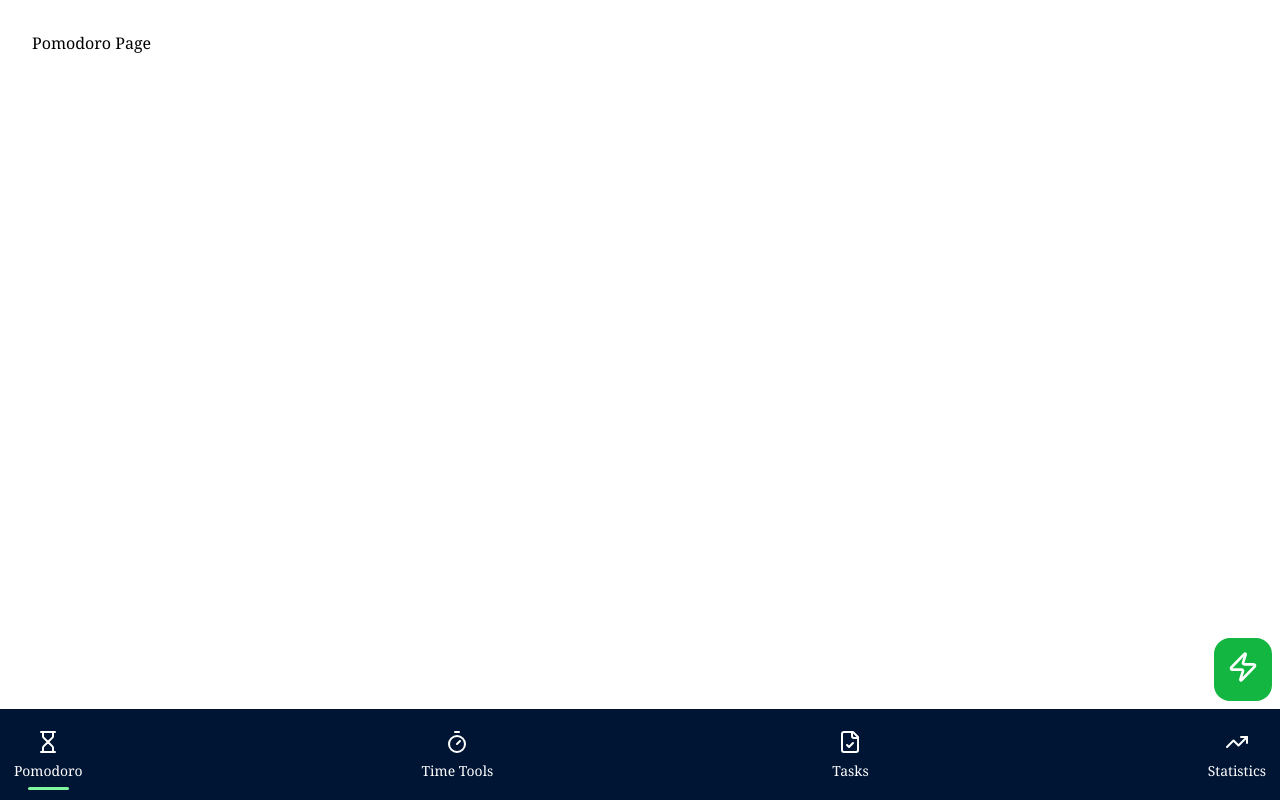
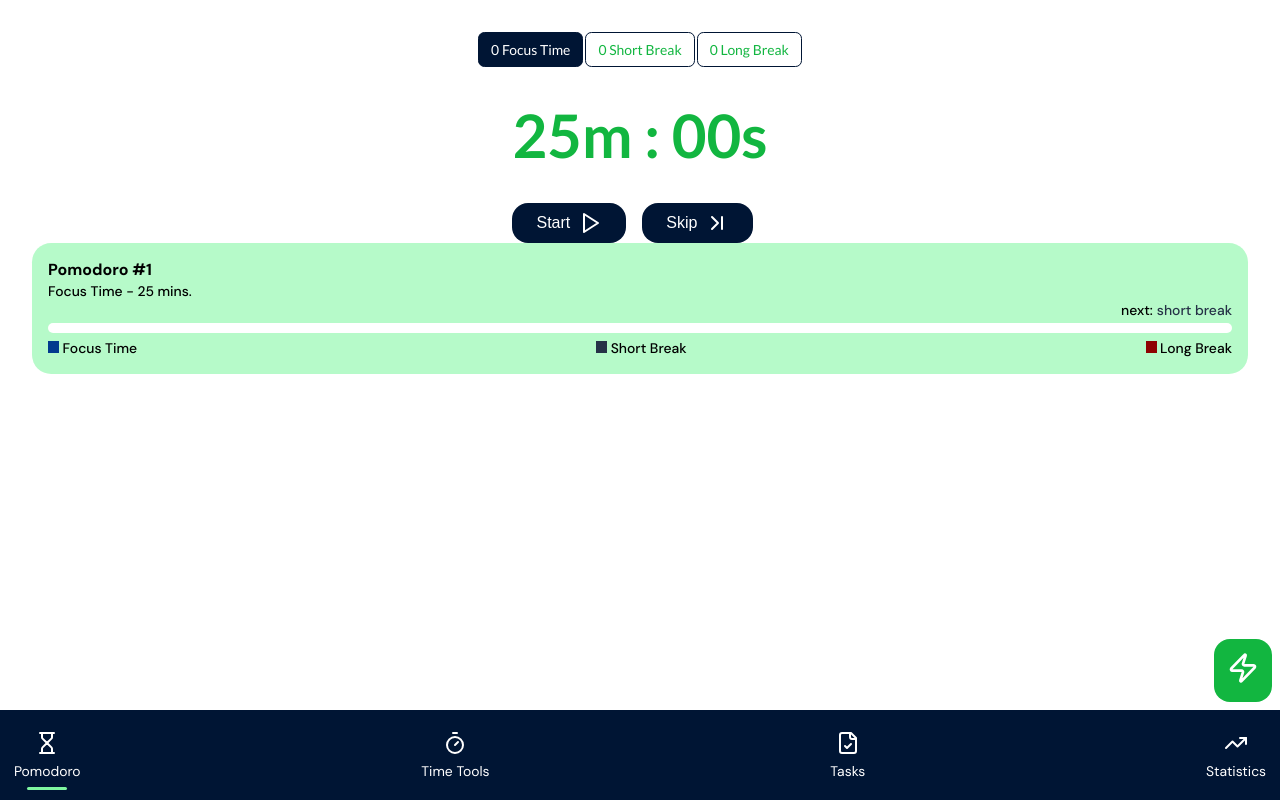
Before and after one commit to niyoj/pomodize, a Next.js app: page /pomodoro in a window 1280 px wide. Built offline with nearby package versions, Linux system fonts and the light colour scheme.

Commit message:
create static version of pomodoro details chart

```diff
--- a/app/(home)/pomodoro/page.js
+++ b/app/(home)/pomodoro/page.js
@@ -1,3 +1,22 @@
+"use client";
+
+import { useState } from "react";
+import { PomodoroTimer, PomodoroDetails } from "@/app/_features";
+
 export default function PomodoroPage() {
-  return <p>Pomodoro Page</p>;
+  const [sessionInfo, setSessionInfo] = useState({
+    current: "focus",
+    info: {
+      focus: 0,
+      break: 0,
+      longBreak: 0,
+    },
+  });
+
+  return (
+    <>
+      <PomodoroTimer colorfull={true} />
+      <PomodoroDetails />
+    </>
+  );
 }
--- a/app/_features/index.js
+++ b/app/_features/index.js
@@ -1,3 +1,4 @@
 export * from "./_ui";
 export { Navbar } from "./navbar/navbar.js";
-export {PomodoroTimer} from "./pomodoro-timer/pomodoro-timer.js";
+export { PomodoroTimer } from "./pomodoro-timer/pomodoro-timer.js";
+export { PomodoroDetails } from "./pomodoro-details/pomodoro-details.js";
--- /dev/null
+++ b/app/_features/pomodoro-details/pomodoro-details.js
@@ -0,0 +1,41 @@
+import styles from "./pomodoro-details.module.css";
+
+const pomodoroSessionInfo = [
+  { name: "focus", display: "focus time", color: "#023A8E" },
+  { name: "break", display: "short break", color: "#263247" },
+  { name: "longBreak", display: "long break", color: "#8E0202" },
+];
+
+export function PomodoroDetails() {
+  return (
+    <section className={styles["details"]}>
+      <p>Pomodoro #1</p>
+      <small>Focus Time - 25 mins.</small>
+
+      <div className={styles["details__bar__wrapper"]}>
+        <small>
+          next:
+          <span
+            style={{ color: "var(--color-neutral-700)", marginLeft: "4px" }}
+          >
+            short break
+          </span>
+        </small>
+
+        <div className={styles["details__bar"]}></div>
+
+        <div className={styles["details__legends"]}>
+          {pomodoroSessionInfo.map((item) => (
+            <div key={item.name} className={styles["legend"]}>
+              <div
+                className={styles["legend__color"]}
+                style={{ backgroundColor: item.color }}
+              />
+              <small>{item.display}</small>
+            </div>
+          ))}
+        </div>
+      </div>
+    </section>
+  );
+}
--- /dev/null
+++ b/app/_features/pomodoro-details/pomodoro-details.module.css
@@ -0,0 +1,46 @@
+.details {
+  background-color: var(--color-green-200);
+  border-radius: 1.2rem;
+  padding: 1rem;
+}
+
+.details > p {
+  font-weight: 700;
+}
+.details small {
+  font-weight: 500;
+}
+
+.details__bar__wrapper {
+  display: flex;
+  flex-direction: column;
+  gap: 0.25rem;
+}
+
+.details__bar__wrapper > small {
+  align-self: flex-end;
+}
+
+.details__bar {
+  width: 100%;
+  height: 0.6rem;
+  border-radius: 0.4rem;
+  background-color: white;
+}
+
+.details__legends {
+  display: flex;
+  justify-content: space-between;
+}
+
+.legend__color {
+  display: inline-block;
+  width: calc(var(--font-small) * 0.8);
+  height: calc(var(--font-small) * 0.8);
+  background-color: black;
+  margin-right: calc(var(--font-small) * 0.25);
+}
+
+.details__legends small {
+  text-transform: capitalize;
+}
--- a/app/layout.js
+++ b/app/layout.js
@@ -1,12 +1,11 @@
-import { Noto_Serif, Lato } from "next/font/google";
+import { Lato, DM_Sans } from "next/font/google";
 
 import "./globals.css";
 
 // importing fonts and creating variable
-const noto_serif = Noto_Serif({
+const dm_sans = DM_Sans({
   subsets: ["latin"],
-  display: "swap",
-  variable: "--font-noto",
+  variable: "--font-dm-sans",
 });
 
 const lato = Lato({
@@ -44,7 +43,7 @@ export default function RootLayout({ children }) {
         <link rel="manifest" href="/favicon/site.webmanifest" />
       </head>
       <body
-        className={`${noto_serif.className} ${lato.variable} ${noto_serif.variable}`}
+        className={`${dm_sans.className} ${lato.variable} ${dm_sans.variable}`}
       >
         {children}
       </body>
```
